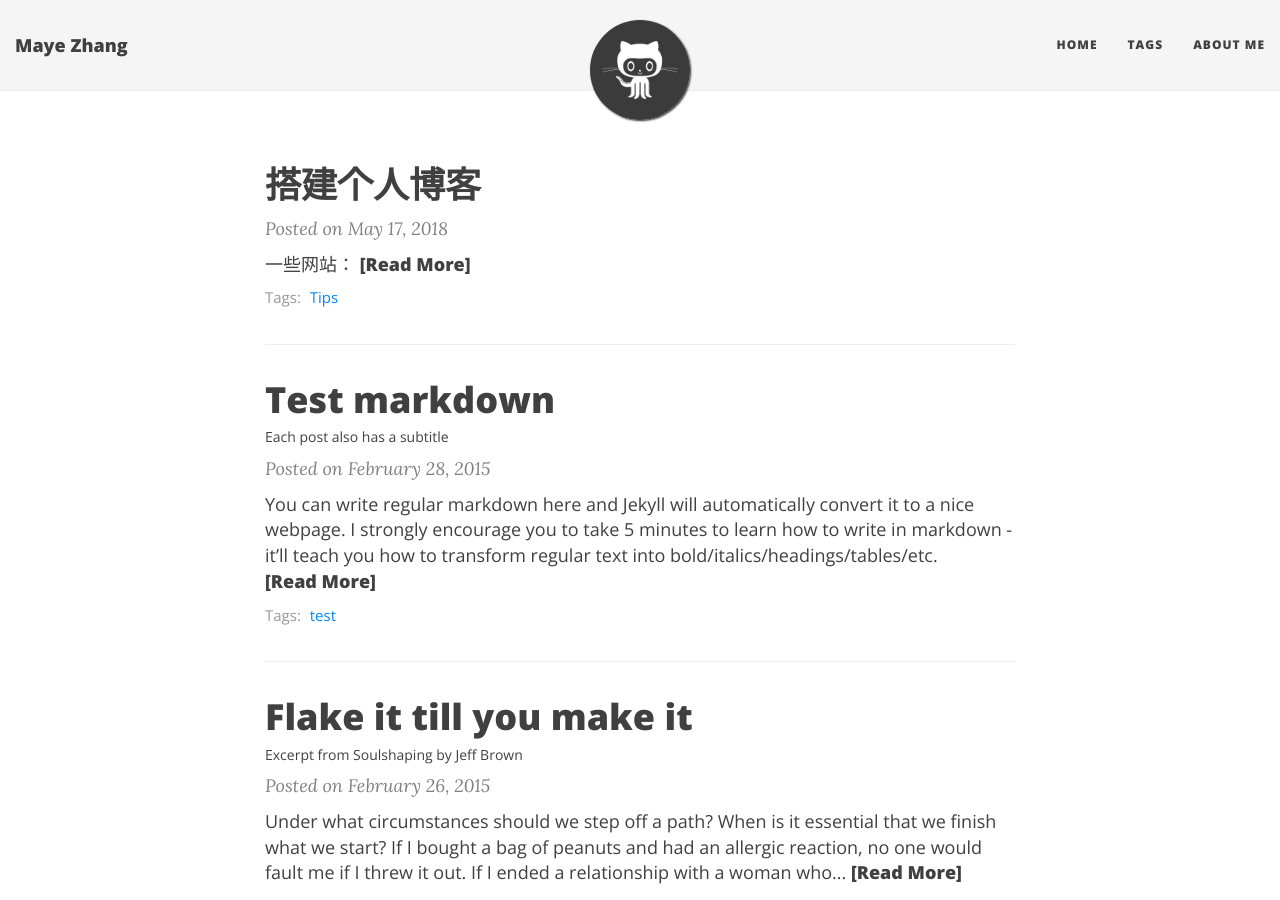
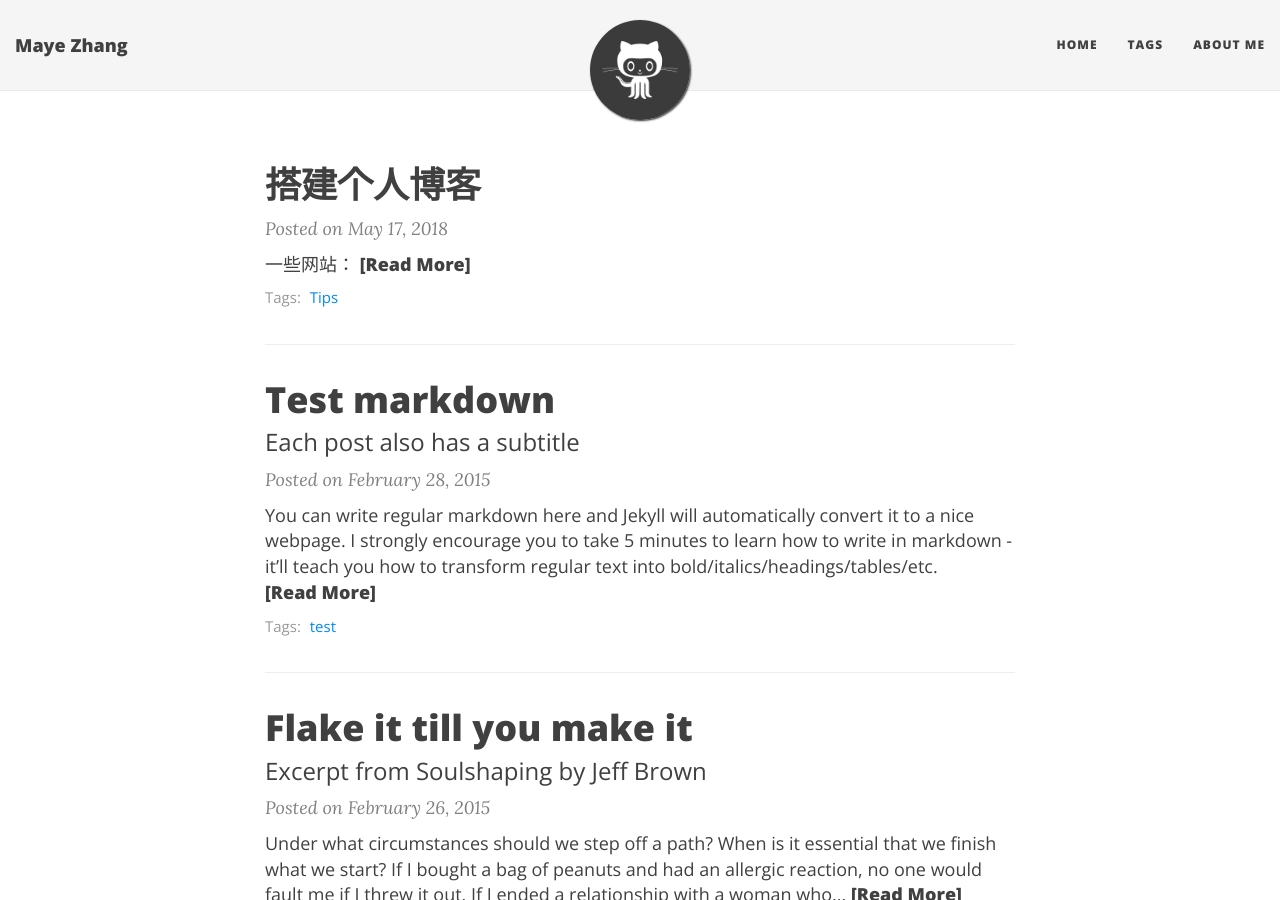
Before and after one commit to MayeZhang/MayeZhang.github.io, a Jekyll site: the page built from index.html, in a window 1280 px wide and 900 px high. Built offline with Jekyll 4.4.1, drawn with Linux system fonts in a browser that asks for light colours; nearby versions of some CDN libraries; the list of posts is cut into pages by our own code.

Commit message:
Update index.html

```diff
--- a/index.html
+++ b/index.html
@@ -9,12 +9,12 @@
   {% for post in paginator.posts %}
   <article class="post-preview">
     <a href="{{ post.url | relative_url }}">
-	  <h4 class="post-title">{{ post.title }}</h4>
+	  <h2 class="post-title">{{ post.title }}</h2>
 
 	  {% if post.subtitle %}
-	  <h5 class="post-subtitle">
+	  <h3 class="post-subtitle">
 	    {{ post.subtitle }}
-	  </h5>
+	  </h3>
 	  {% endif %}
     </a>
 
```
